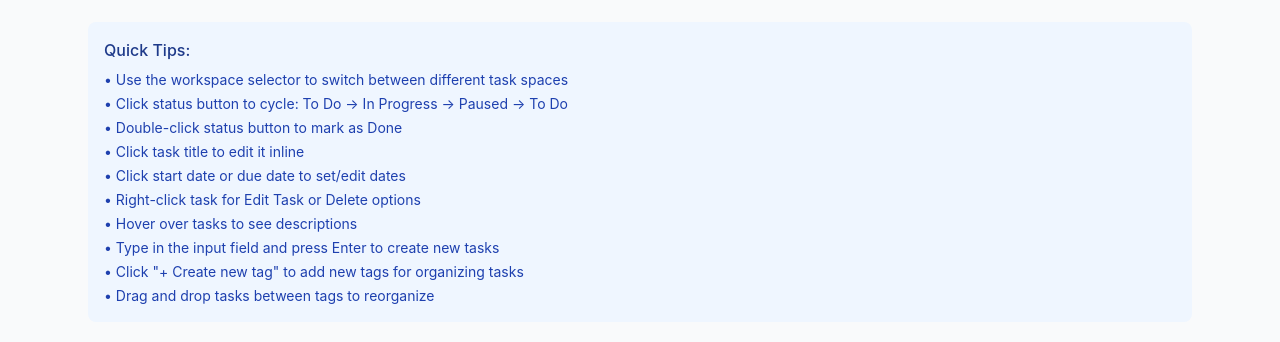
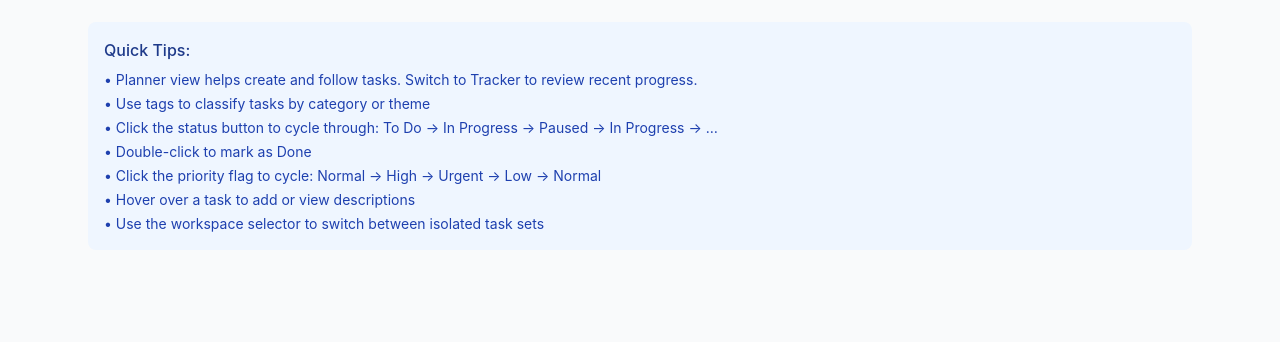
Before and after one commit to hanxiao7/Tasket77, a React (Create React App) app in the folder client/: page / in a window 1280 px wide. Shown: the part 384-726 px from the top of the page. Built offline with nearby package versions, Linux system fonts and the light colour scheme; no server answers.

Commit message:
update quick tips

```diff
--- a/client/src/App.tsx
+++ b/client/src/App.tsx
@@ -164,16 +164,13 @@ function App() {
         <div className="mt-6 p-4 bg-blue-50 rounded-lg">
           <h3 className="font-medium text-blue-900 mb-2">Quick Tips:</h3>
           <ul className="text-sm text-blue-800 space-y-1">
-            <li>• Use the workspace selector to switch between different task spaces</li>
-            <li>• Click status button to cycle: To Do → In Progress → Paused → To Do</li>
-            <li>• Double-click status button to mark as Done</li>
-            <li>• Click task title to edit it inline</li>
-            <li>• Click start date or due date to set/edit dates</li>
-            <li>• Right-click task for Edit Task or Delete options</li>
-            <li>• Hover over tasks to see descriptions</li>
-            <li>• Type in the input field and press Enter to create new tasks</li>
-            <li>• Click "+ Create new tag" to add new tags for organizing tasks</li>
-            <li>• Drag and drop tasks between tags to reorganize</li>
+            <li>• Planner view helps create and follow tasks. Switch to Tracker to review recent progress.</li>
+            <li>• Use tags to classify tasks by category or theme</li>
+            <li>• Click the status button to cycle through: To Do → In Progress → Paused → In Progress → …</li>
+            <li>• Double-click to mark as Done</li>
+            <li>• Click the priority flag to cycle: Normal → High → Urgent → Low → Normal</li>
+            <li>• Hover over a task to add or view descriptions</li>
+            <li>• Use the workspace selector to switch between isolated task sets</li>
           </ul>
         </div>
       </div>
```
